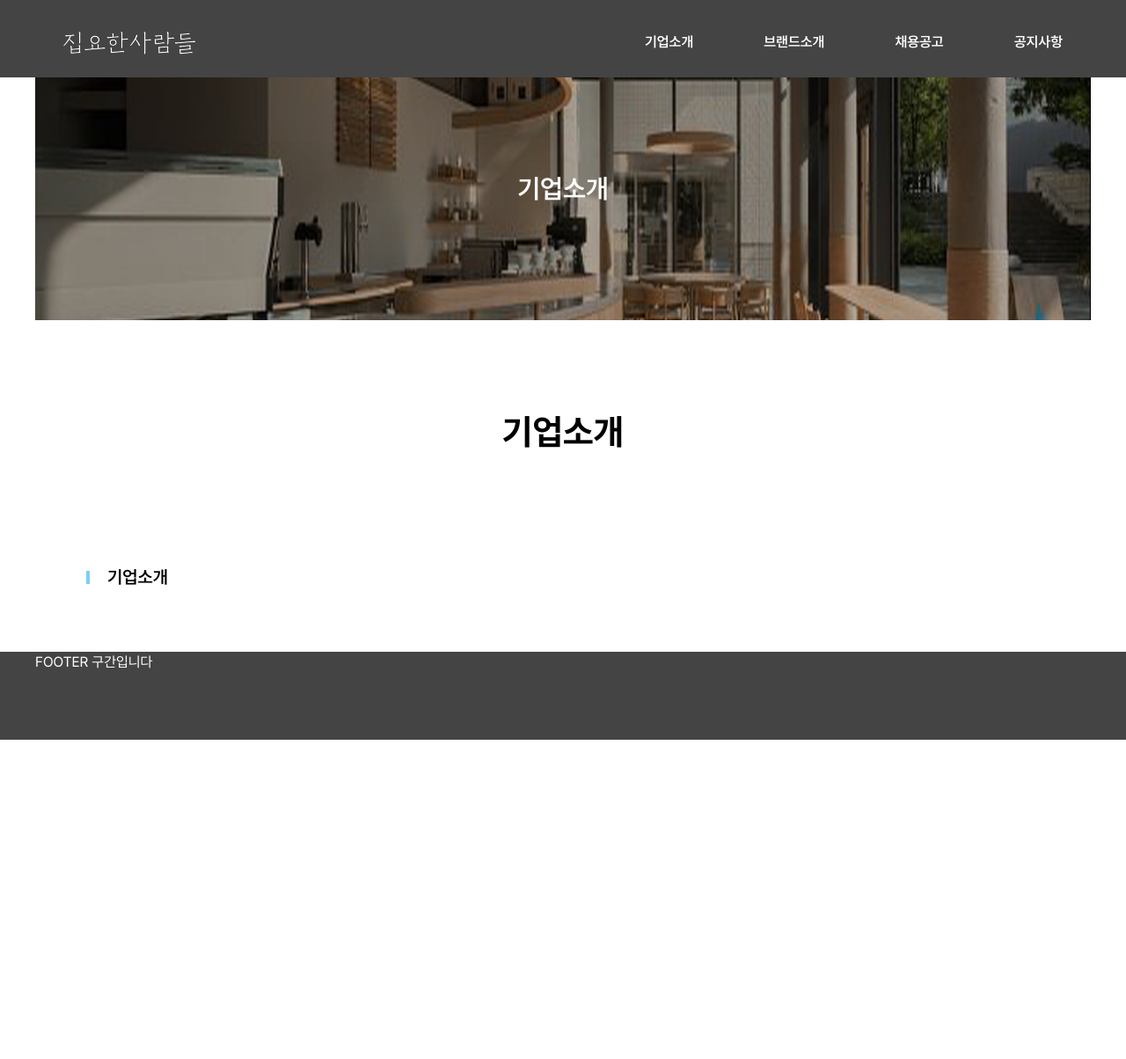
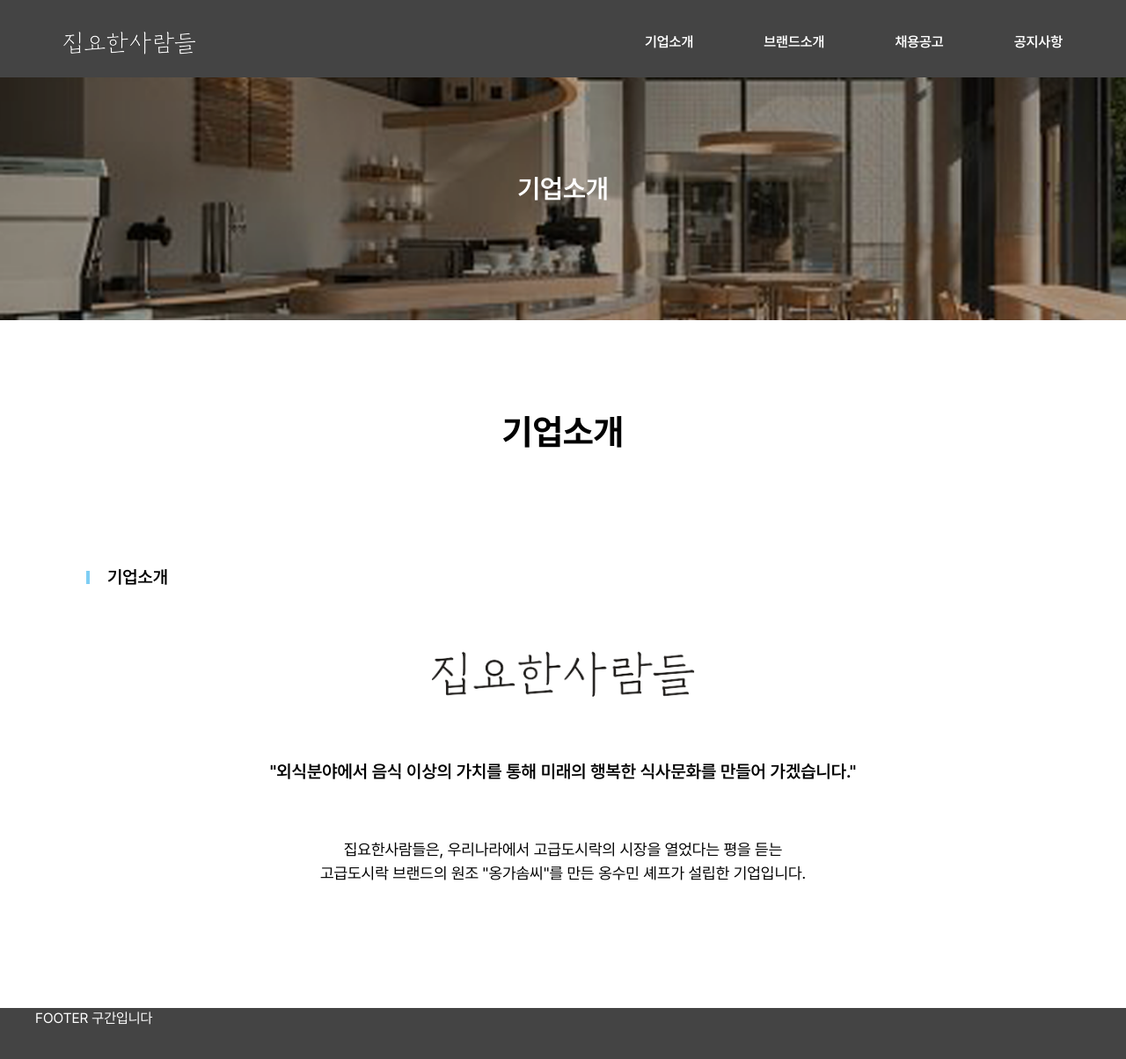
Before and after one commit to hyr0208/persistent-web, a React (Create React App) app: page / in a window 1280 px wide. Shown: the top 1204 px of the page at 88% size. Before the commit the page ends 841 px from the top, so only its background shows below. Built offline with nearby package versions, Linux system fonts and the light colour scheme.

Commit message:
feat: 메인 텍스트 추가

```diff
--- a/src/constants/imageData.ts
+++ b/src/constants/imageData.ts
@@ -1,4 +1,5 @@
 export const imageData = {
-  logo: require("../assets/images/logo.png"),
+  logoWhite: require("../assets/images/logoWhite.png"),
   banner: require("../assets/images/banner.png"),
+  logoBlack: require("../assets/images/logoBlack.png"),
 };
--- a/src/pages/main/MainPage.tsx
+++ b/src/pages/main/MainPage.tsx
@@ -3,16 +3,16 @@ import { imageData } from "../../constants/imageData";
 
 function MainPage() {
   return (
-    <div>
+    <div className="relative">
+      <img
+        src={imageData.banner}
+        alt=""
+        className="h-[300px] w-full object-cover absolute top-0 left-0 right-0"
+      />
       <div className="max-w-[1200px] m-auto">
         <div>
           <div>
             <div className="h-[300px] relative">
-              <img
-                src={imageData.banner}
-                alt=""
-                className="w-[1200px] h-[300px]"
-              />
               <div className="absolute top-1/2 left-1/2 transform -translate-y-1/2 -translate-x-1/2 text-white text-[30px] font-semibold mb-[66px]">
                 기업소개
               </div>
@@ -25,6 +25,29 @@ function MainPage() {
             <div className="w-[4px] h-[15px] bg-[#7ecef4] flex mr-[20px]"></div>
             <p className="font-semibold text-[20px]">기업소개</p>
           </div>
+
+          <div className="flex justify-center">
+            <img
+              src={imageData.logoBlack}
+              alt=""
+              className="w-[300px] mb-[70px]"
+            />
+          </div>
+          <div className="flex justify-center text-center mb-[60px]">
+            <p className="font-semibold text-[20px]">
+              "외식분야에서 음식 이상의 가치를 통해 미래의 행복한 식사문화를
+              만들어 가겠습니다."
+            </p>
+          </div>
+          <div className="flex justify-center text-center mb-[140px]">
+            <p className="text-[18px]">
+              집요한사람들은, 우리나라에서 고급도시락의 시장을 열었다는 평을
+              듣는
+              <br />
+              고급도시락 브랜드의 원조 "옹가솜씨"를 만든 옹수민 셰프가 설립한
+              기업입니다.
+            </p>
+          </div>
         </div>
       </div>
     </div>
--- a/src/routes/layout/Header.tsx
+++ b/src/routes/layout/Header.tsx
@@ -7,7 +7,7 @@ function Header() {
       <div className="max-w-[1200px] m-auto ">
         <div className="relative flex justify-between">
           <img
-            src={imageData.logo}
+            src={imageData.logoWhite}
             alt=""
             className="w-[150px] cursor-pointer mt-[36px] mx-8"
           />
```
Also changed, not shown: src/assets/images/logoBlack.png (added), src/assets/images/logoWhite.png (renamed from src/assets/images/logo.png).
